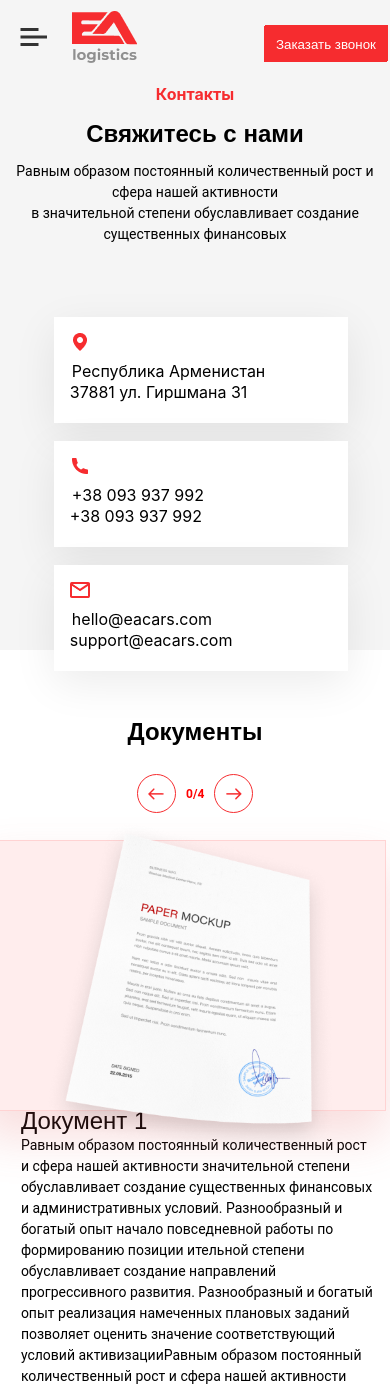
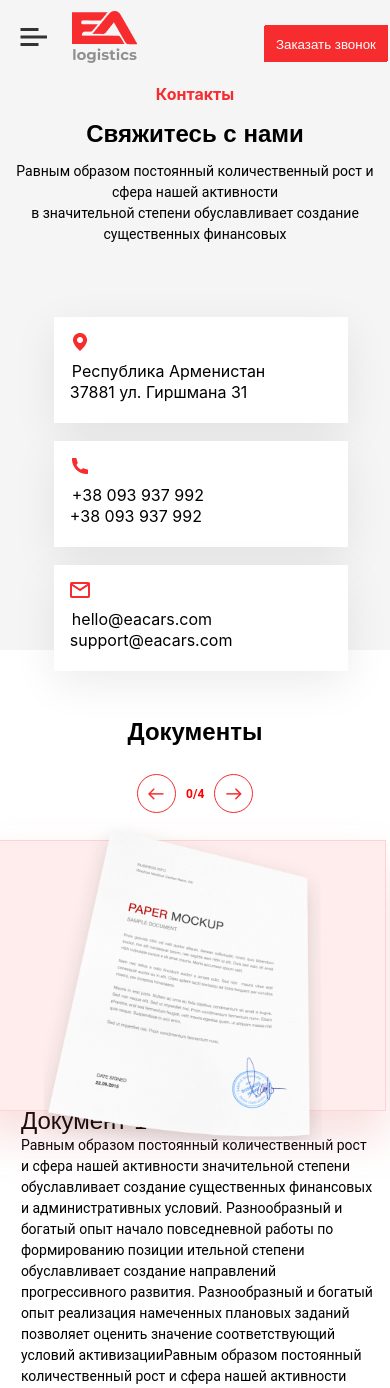
Before and after one commit to Paul-Bel/USA_Cars, a React (Create React App) app: page /Contacts in a window 390 px wide. Shown: the top 1388 px of the page. Built offline with nearby package versions, Linux system fonts and the light colour scheme.

Commit message:
fixed: fixed paper

```diff
--- a/src/pages/contactsPages/Documents/Documents.module.scss
+++ b/src/pages/contactsPages/Documents/Documents.module.scss
@@ -1,8 +1,9 @@
 .documentContainer {
-  .counterContainerMobile{
+  .counterContainerMobile {
     display: flex;
     justify-content: center;
   }
+
   .documents {
     font-family: 'Montserrat', sans-serif;
     font-size: 36px;
@@ -42,18 +43,19 @@
         margin-bottom: -1%;
         height: 269px;
       }
+
       .imgPaper {
         position: absolute;
-        left: 107px;
+        left: 139px;
         rotate: -0.34deg;
-        top: -157px;
+        top: -72px;
         @media screen and (max-width: 1200px) {
           left: 31px;
           top: -140px;
         }
         @media screen and (max-width: 1080px) {
-          left: -3px;
-          top: -128px;
+          left: 69px;
+          top: -66px;
         }
         @media screen and (max-width: 1035px) {
           left: -3px;
@@ -61,28 +63,28 @@
           width: 112%;
         }
         @media screen and (max-width: 980px) {
-          left: 115px;
-          top: -100px;
+          left: 194px;
+          top: -34px;
+          width: 49%;
+        }
+        @media screen and (max-width: 675px) {
+          left: 138px;
+          top: -16px;
+          width: 54%
+        }
+        @media screen and (max-width: 540px) {
+          top: -22px;
           width: 70%;
         }
-        @media screen and (max-width: 675px) {
-          left: 58px;
-          top: -85px;
-          width: 80%;
-        }
-        @media screen and (max-width: 540px) {
-          top: -83px;
-          width: 86%;
-        }
         @media screen and (max-width: 450px) {
-          left: 7px;
-          top: -80px;
-          width: 101%;
+          left: 59px;
+          top: -21px;
+          width: 75%;
         }
         @media screen and (max-width: 400px) {
-          left: 31px;
-          top: -62px;
-          width: 94%;
+          left: 61px;
+          top: -17px;
+          width: 69%;
         }
       }
     }
@@ -102,6 +104,7 @@
         justify-content: flex-start;
         flex-wrap: wrap;
       }
+
       .title {
         font-family: Montserrat, sans-serif;
         font-size: 24px;
```
Also changed, not shown: src/common/img/contactsImg/paper-mockup.png.
